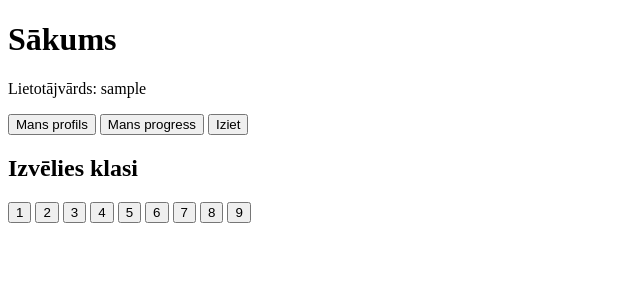
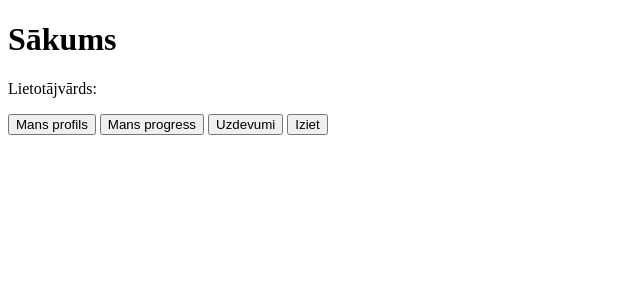
Before and after one commit to DanaTada/DigiMath, a PHP site: page /home.php in a window 1280 px wide. Shown: the top 300 px of the page, without its empty margins (0-640 px from the left). Run offline with PHP 8.4, Linux system fonts and the light colour scheme; the visitor is signed in with stand-in values (Sample User, id 1).

Commit message:
Refactor home.php by removing session validation
Removed session check and class selection buttons from home.php.

```diff
--- a/home.php
+++ b/home.php
@@ -1,12 +1,3 @@
-<?php
-session_start();
-
-
-if (!isset($_SESSION['username'])) {
-    header("Location: login.php");
-    exit();
-}
-?>
 <!DOCTYPE html>
 <html lang="lv">
 <head>
@@ -16,31 +7,18 @@ if (!isset($_SESSION['username'])) {
 <body>
 
     <h1>Sākums</h1>
-    <p>Lietotājvārds:  <?=$_SESSION['username']?> </p>
+    <p>Lietotājvārds: </p>
 
     <button type="button" onclick="location.href='profile.php'">Mans profils</button>
     <button type="button">Mans progress</button>
+    <button type="button" onclick="location.href='taskdesk.php'">Uzdevumi</button>
     <button type="button" onclick="iziet()">Iziet</button>
-
-    <h2>Izvēlies klasi</h2>
-    <div>
-        <button type="button">1</button>
-        <button type="button">2</button>
-        <button type="button">3</button>
-        <button type="button">4</button>
-        <button type="button">5</button>
-        <button type="button">6</button>
-        <button type="button">7</button>
-        <button type="button">8</button>
-        <button type="button">9</button>
-    </div>
 
     <script>
         function iziet() {
             var atbilde = confirm('Vai tiešām vēlaties iziet?');
             if (atbilde === true) {
                 location.href = 'login.php';
-                session_destroy();
             }
 
         }
```
